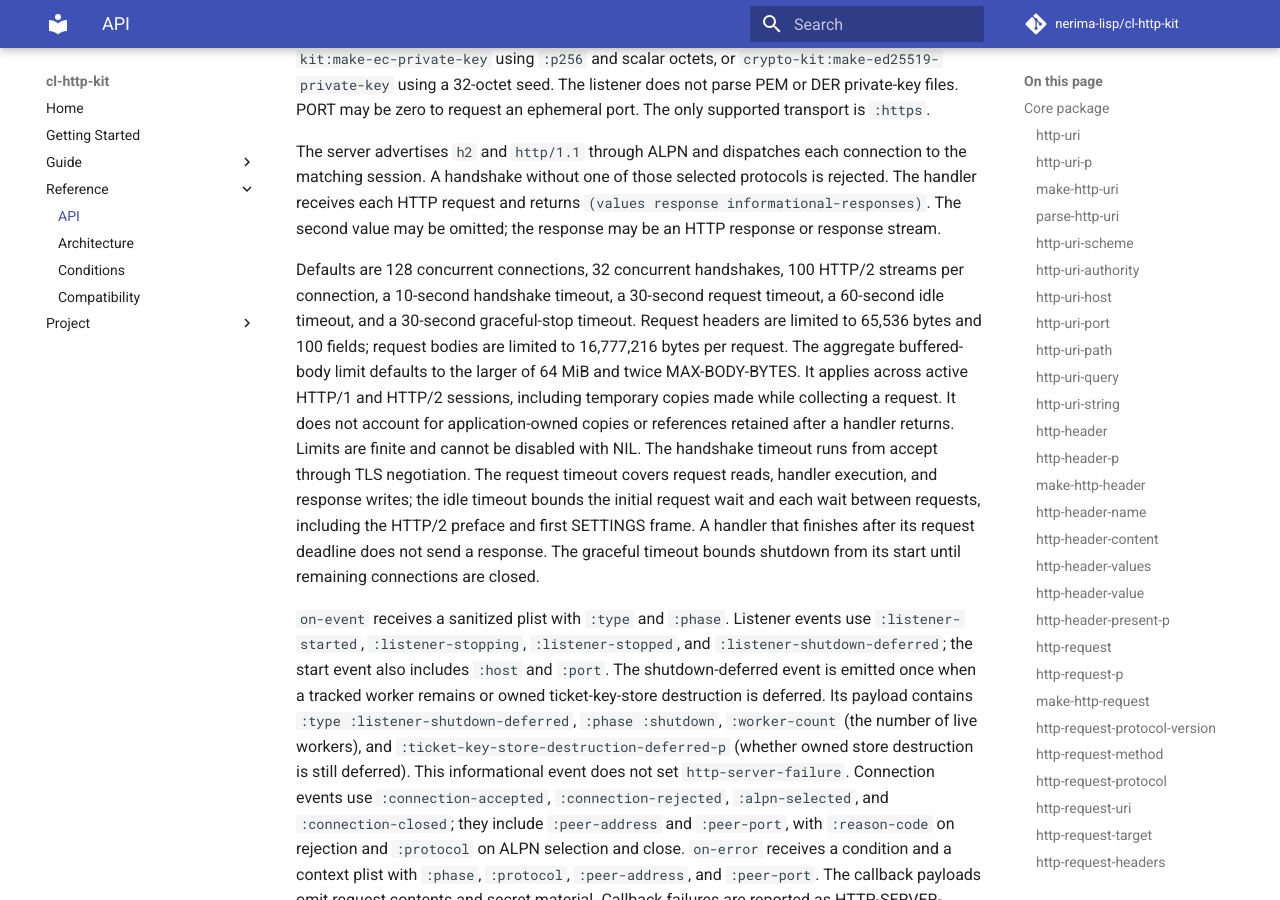
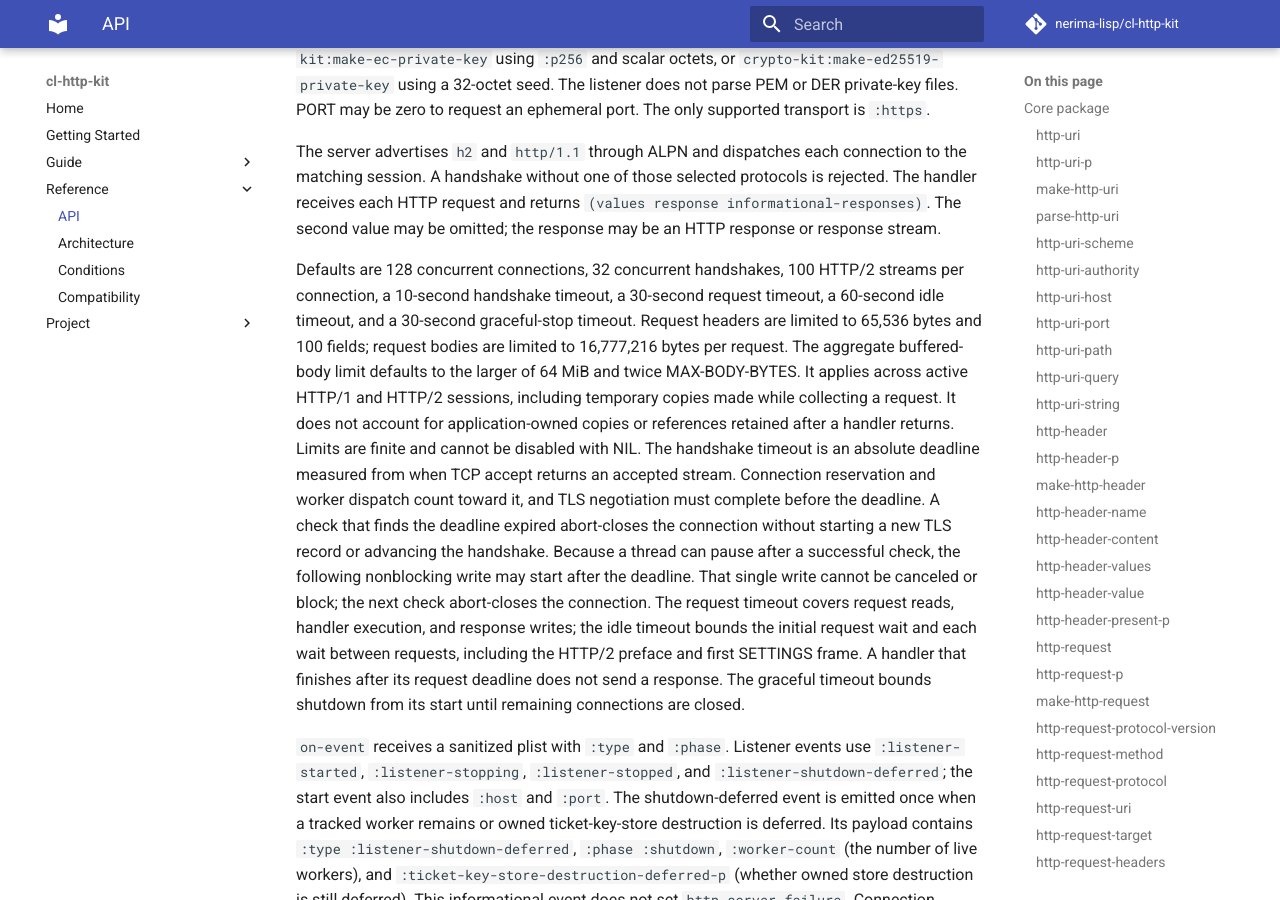
Before and after one commit to nerima-lisp/cl-http-kit, an MkDocs documentation site: the page built from docs/src/reference/api.md, in a window 1280 px wide and 900 px high, scrolled down 23439 px. Built offline with MkDocs 1.6.1 and Material for MkDocs 9.7.7, drawn with Linux system fonts in a browser that asks for light colours; comment, search, counter and statistics services are not loaded.

Commit message:
fix(server): start HTTPS handshake deadline at accept
Start the absolute TLS handshake deadline when TCP accept returns.
Guard handshake record writes and flushes; abort-close on the next check after expiry.
Add regressions for accept delay, backpressure, ALPN alerts, and blocking plain HTTP sockets.
Document the one nonblocking write that can start after a successful check.

```diff
--- a/docs/src/reference/api.md
+++ b/docs/src/reference/api.md
@@ -1051,9 +1051,16 @@ active HTTP/1 and HTTP/2 sessions, including temporary copies made while
 collecting a request. It does not account for application-owned copies or
 references retained after a handler returns. Limits are finite and cannot be
 disabled with NIL.
-The handshake timeout runs from accept through TLS negotiation. The request
-timeout covers request reads, handler execution, and response writes; the idle
-timeout bounds the initial request wait and each wait between requests,
+The handshake timeout is an absolute deadline measured from when TCP accept
+returns an accepted stream. Connection reservation and worker dispatch count
+toward it, and TLS negotiation must complete before the deadline. A check that
+finds the deadline expired abort-closes the connection without starting a new
+TLS record or advancing the handshake. Because a thread can pause after a
+successful check, the following nonblocking write may start after the deadline.
+That single write cannot be canceled or block; the next check abort-closes the
+connection. The request timeout covers request reads, handler execution, and
+response writes; the idle timeout bounds the initial request wait and each wait
+between requests,
 including the HTTP/2 preface and first SETTINGS frame. A handler that finishes
 after its request deadline does not send a response. The graceful timeout bounds
 shutdown from its start until remaining connections are closed.
```
Also changed, not shown: 6 other files.
